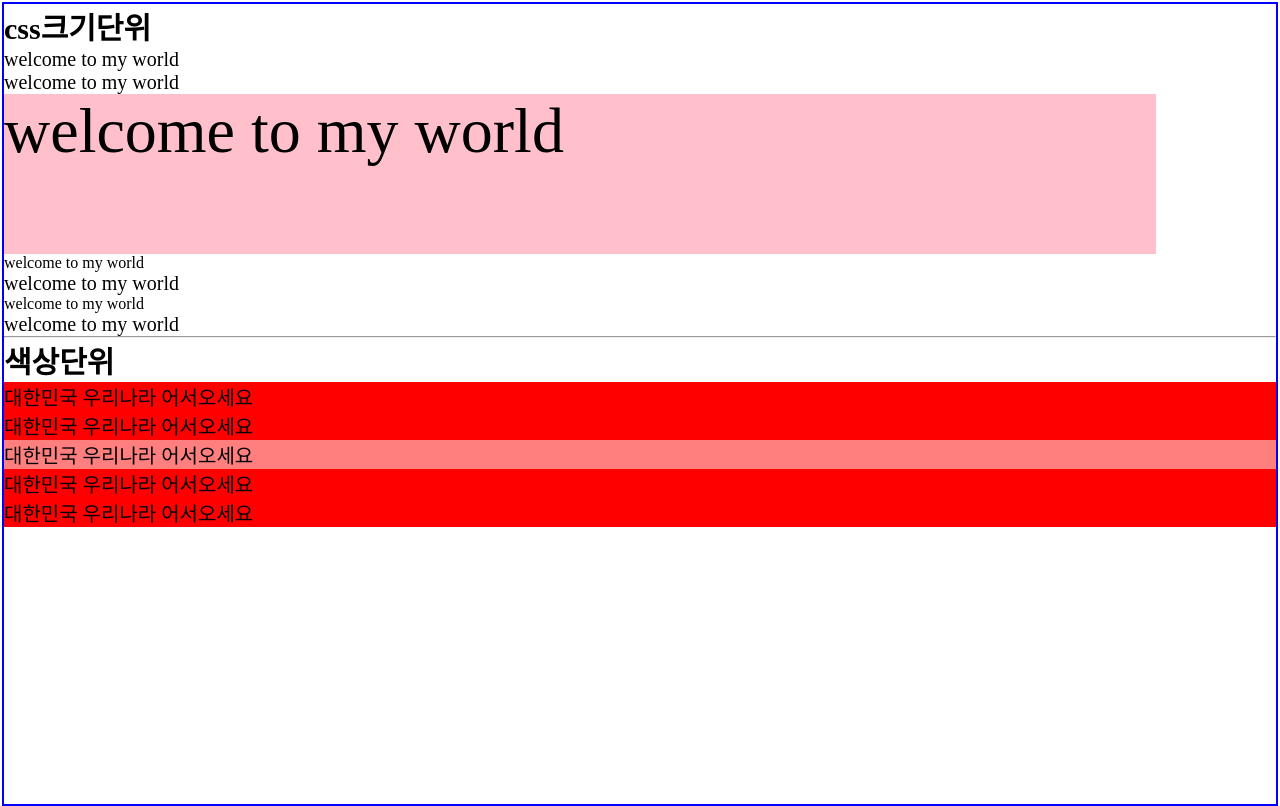
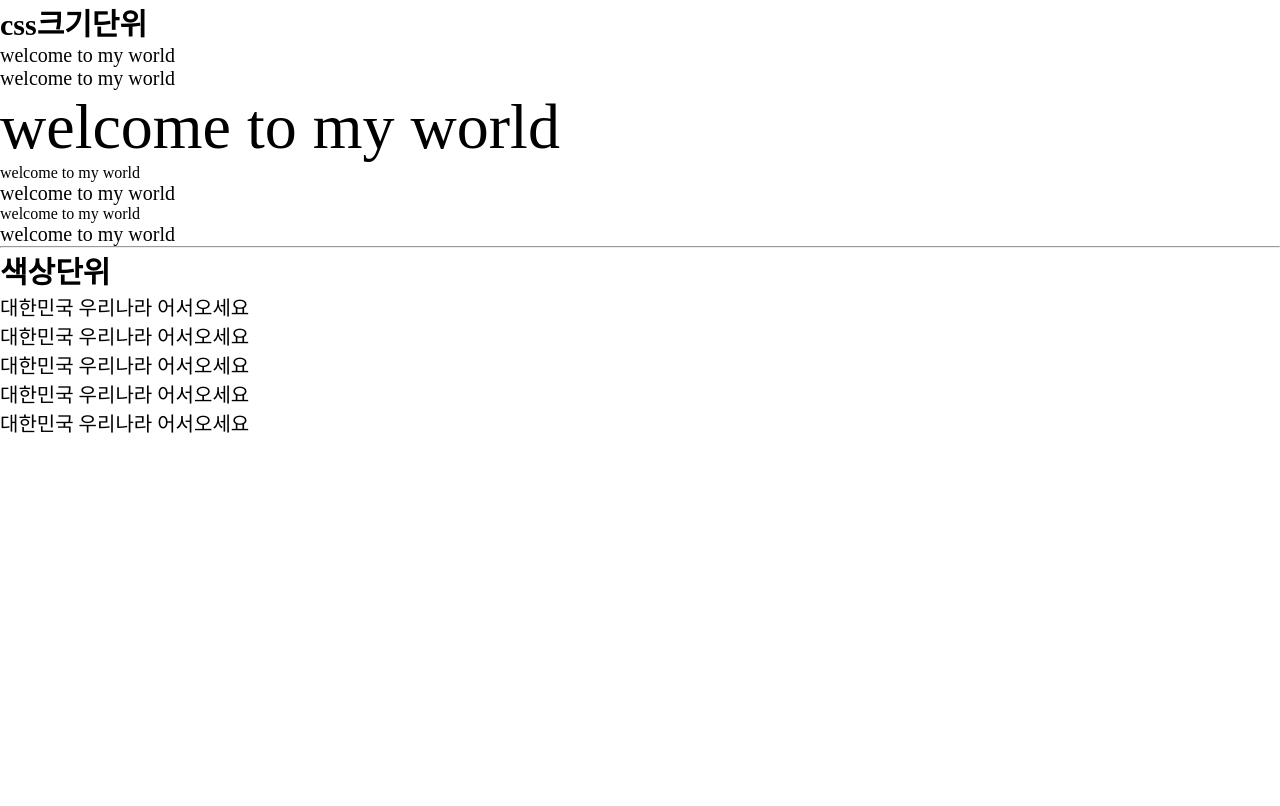
Before and after one commit to sf9744/htmlcss, a plain HTML site: page 0424-1.html in a window 1280 px wide. Drawn offline with Linux system fonts and the light colour scheme.

Commit message:
no message

```diff
--- a/css/0420-1.css
+++ b/css/0420-1.css
@@ -1,36 +1,7 @@
 html{ font-size: 20px;}
-.em{
-    font-size: 1em;
-}
-.per{
-    font-size: 100%;
-}
-.vw{
-    font-size: 5vw;
-}
-.px{
-    font-size: 16px;
-}
-.rem{
-    font-size: 1rem;
-}
-.pc{
-    font-size: 1pc;
-}
-html{
-    border:2px solid white;
- }
-body{
-    border: 2px solid blue;
- }
-html, body{
-    height: 100%;
-}
-.vw{
-    height: 20%; background: pink; width: 90vw;
-}
-.hex{    background-color: #f00;}
-.rgb{    background-color: rgb(255,0,0);}
-.rgba{    background-color: rgb(255,0,0,0.5);}
-.hsl{    background-color: hsl(360,100%,50%);}
-.hsla{    background-color: hsla(360,100%,50%,1);}
+.em{ font-size: 1em;}
+.per{ font-size: 100%;}
+.vw{ font-size: 5vw;}
+.px{ font-size: 16px;}
+.rem{ font-size: 1rem;}
+.pc{ font-size: 1pc;}
```
Also changed, not shown: 0424-1.html (+1 -0 lines), css/0420-2.css (added, +14 -0 lines), display.html (added, +23 -0 lines).
